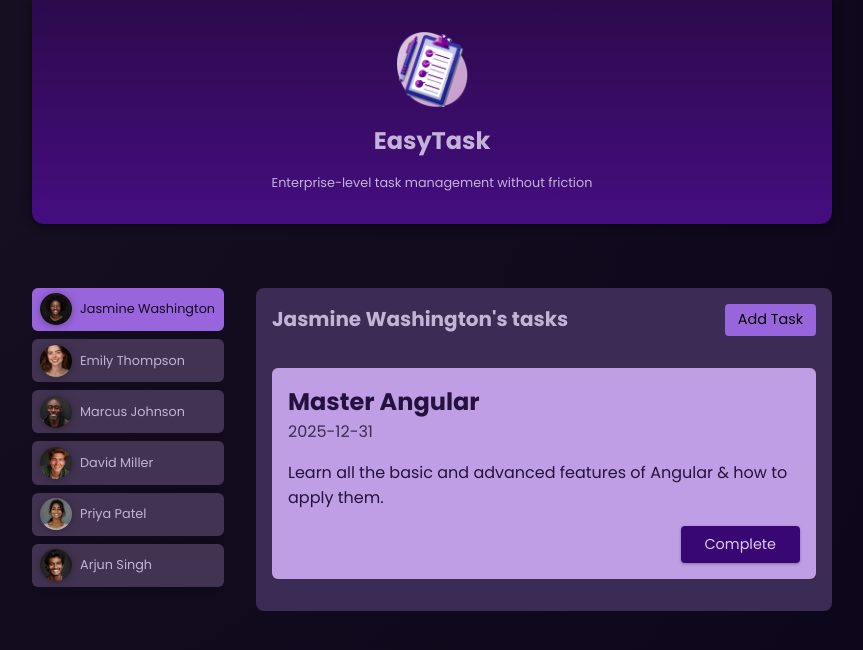
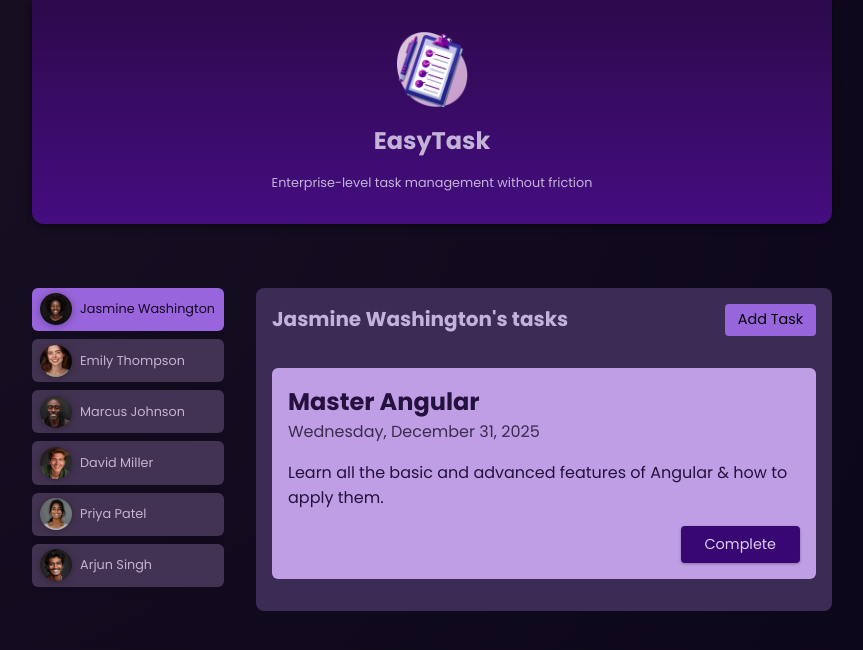
Before and after one commit to KyleBrindle/TasksManager-Angular, an Angular app: page / in a window 1280 px wide. Both pictures are taken after a click on the button "Jasmine Washington". Shown: the top 650 px of the page, without its empty margins (208-1071 px from the left). Built offline with nearby package versions, Linux system fonts and the light colour scheme.

Commit message:
refactored tasks code to use services to access stored tasks

```diff
--- a/src/app/tasks/new-tasks/new-tasks.component.ts
+++ b/src/app/tasks/new-tasks/new-tasks.component.ts
@@ -1,6 +1,7 @@
-import { Component, EventEmitter, Output } from '@angular/core';
+import { Component, EventEmitter, Output, inject, Input } from '@angular/core';
 import { FormsModule } from '@angular/forms';
 import { type NewTaskData } from '../task/task.model';
+import { TasksService } from '../tasks.service';
 
 @Component({
   selector: 'app-new-tasks',
@@ -10,20 +11,22 @@ import { type NewTaskData } from '../task/task.model';
   styleUrl: './new-tasks.component.css'
 })
 export class NewTasksComponent {
-  @Output() cancel = new EventEmitter<void>();
-  @Output() add = new EventEmitter<NewTaskData>();
+  @Input({required: true}) userId!: string;
+  @Output() close = new EventEmitter<void>();
   enteredTitle = "";
   enteredSummary = "";
   enteredDate="";
+  private tasksService = inject(TasksService)
 
   onCancel(){
-    this.cancel.emit();
+    this.close.emit();
   }
   onSubmit(){
-    this.add.emit({
+    this.tasksService.addTask({
       title: this.enteredTitle,
       summary: this.enteredSummary,
-      date: this.enteredDate
-    })
+      date: this.enteredDate,
+    },this.userId)
+    this.close.emit();
   }
 }
--- a/src/app/tasks/task/task.component.html
+++ b/src/app/tasks/task/task.component.html
@@ -1,7 +1,7 @@
 <app-card>
     <article>
         <h2> {{ task.title }} </h2>
-        <time> {{task.dueDate}} </time>
+        <time> {{task.dueDate | date: 'fullDate' }} </time>
         <p> {{task.summary}} </p>
         <p class="actions">
             <button (click)="onCompleteTask()"> Complete </button>
--- a/src/app/tasks/task/task.component.ts
+++ b/src/app/tasks/task/task.component.ts
@@ -1,20 +1,22 @@
-import { Component, Input, Output, EventEmitter } from '@angular/core';
+import { Component, Input, inject } from '@angular/core';
+import { DatePipe } from '@angular/common';
 import {Task} from './task.model'
 import { CardComponent } from "../../shared/card/card.component";
+import { TasksService } from '../tasks.service';
 
 
 @Component({
   selector: 'app-task',
   standalone: true,
-  imports: [CardComponent],
+  imports: [CardComponent, DatePipe],
   templateUrl: './task.component.html',
   styleUrl: './task.component.css'
 })
 export class TaskComponent {
   @Input({required: true}) task!: Task
-  @Output() complete = new EventEmitter<string>();
+  private tasksService = inject(TasksService);
 
   onCompleteTask(){
-    this.complete.emit(this.task.id);
+    this.tasksService.removeTask(this.task.id)
   }
 }
--- a/src/app/tasks/tasks.component.html
+++ b/src/app/tasks/tasks.component.html
@@ -1,5 +1,5 @@
 @if (isAddingTask){
-    <app-new-tasks (cancel)="onCancelAddTask()" (add)="onAddTask($event)"/>
+    <app-new-tasks [userId] = "id" (close)="onCloseAddTask()"/>
 }
 <section id = "tasks">
     <header>
@@ -12,7 +12,7 @@
     <ul>
         @for (task of selectedUserTasks; track task.id){
             <li>
-                <app-task [task] = "task" (complete) = "onCompleteTask($event)"/>
+                <app-task [task] = "task"/>
             </li>
         }
     </ul>
--- a/src/app/tasks/tasks.component.ts
+++ b/src/app/tasks/tasks.component.ts
@@ -2,6 +2,7 @@ import { Component, Input } from '@angular/core';
 import { TaskComponent } from "./task/task.component";
 import { NewTasksComponent } from "./new-tasks/new-tasks.component";
 import { type NewTaskData } from './task/task.model';
+import { TasksService } from './tasks.service';
 
 @Component({
   selector: 'app-tasks',
@@ -14,55 +15,18 @@ export class TasksComponent {
   @Input({required: true}) name!: string;
   @Input({required: true}) id!: string;
   isAddingTask = false;
+  constructor(private tasksService: TasksService){}
 
-  tasks = [
-    {
-      id: 't1',
-      userId: 'u1',
-      title: 'Master Angular',
-      summary: 'Learn all the basic and advanced features of Angular & how to apply them.',
-      dueDate: '2025-12-31',
-    },
-    {
-      id: 't2',
-      userId: 'u3',
-      title: 'Build first prototype',
-      summary: 'Build a first prototype of the online shop website',
-      dueDate: '2024-05-31',
-    },
-    {
-      id: 't3',
-      userId: 'u3',
-      title: 'Prepare issue template',
-      summary: 'Prepare and describe an issue template which will help with project management',
-      dueDate: '2024-06-15',
-    },
-  ]
-
-  onCompleteTask(id: string){
-    this.tasks = this.tasks.filter((task) => task.id !== id);
-  }
 
   get selectedUserTasks(){
-    return this.tasks.filter((task) => task.userId === this.id)
+    return this.tasksService.getUserTasks(this.id);
   }
 
   onStartAddTask(){
     this.isAddingTask = true;
   }
 
-  onCancelAddTask(){
-    this.isAddingTask = false;
-  }
-
-  onAddTask(taskData: NewTaskData){
-    this.tasks.push({
-      id: new Date().getTime().toString(),
-      userId: this.id,
-      title: taskData.title,
-      summary: taskData.summary,
-      dueDate: taskData.date,
-    })
+  onCloseAddTask(){
     this.isAddingTask = false;
   }
 }
--- /dev/null
+++ b/src/app/tasks/tasks.service.ts
@@ -0,0 +1,47 @@
+import { Injectable } from "@angular/core";
+import { NewTaskData } from "./task/task.model";
+
+@Injectable({providedIn: 'root'})
+export class TasksService {
+    private tasks = [
+        {
+            id: 't1',
+            userId: 'u1',
+            title: 'Master Angular',
+            summary: 'Learn all the basic and advanced features of Angular & how to apply them.',
+            dueDate: '2025-12-31',
+        },
+        {
+            id: 't2',
+            userId: 'u3',
+            title: 'Build first prototype',
+            summary: 'Build a first prototype of the online shop website',
+            dueDate: '2024-05-31',
+        },
+        {
+            id: 't3',
+            userId: 'u3',
+            title: 'Prepare issue template',
+            summary: 'Prepare and describe an issue template which will help with project management',
+            dueDate: '2024-06-15',
+        },
+    ];
+
+    getUserTasks(userId: string) {
+        return this.tasks.filter((task) => task.userId === userId)
+    }
+
+    addTask(taskData: NewTaskData, userId: string) {
+        this.tasks.push({
+            id: new Date().getTime().toString(),
+            userId: userId,
+            title: taskData.title,
+            summary: taskData.summary,
+            dueDate: taskData.date,
+        })
+    }
+
+    removeTask(id: string) {
+        this.tasks = this.tasks.filter((task) => task.id !== id);
+    }
+}
```
